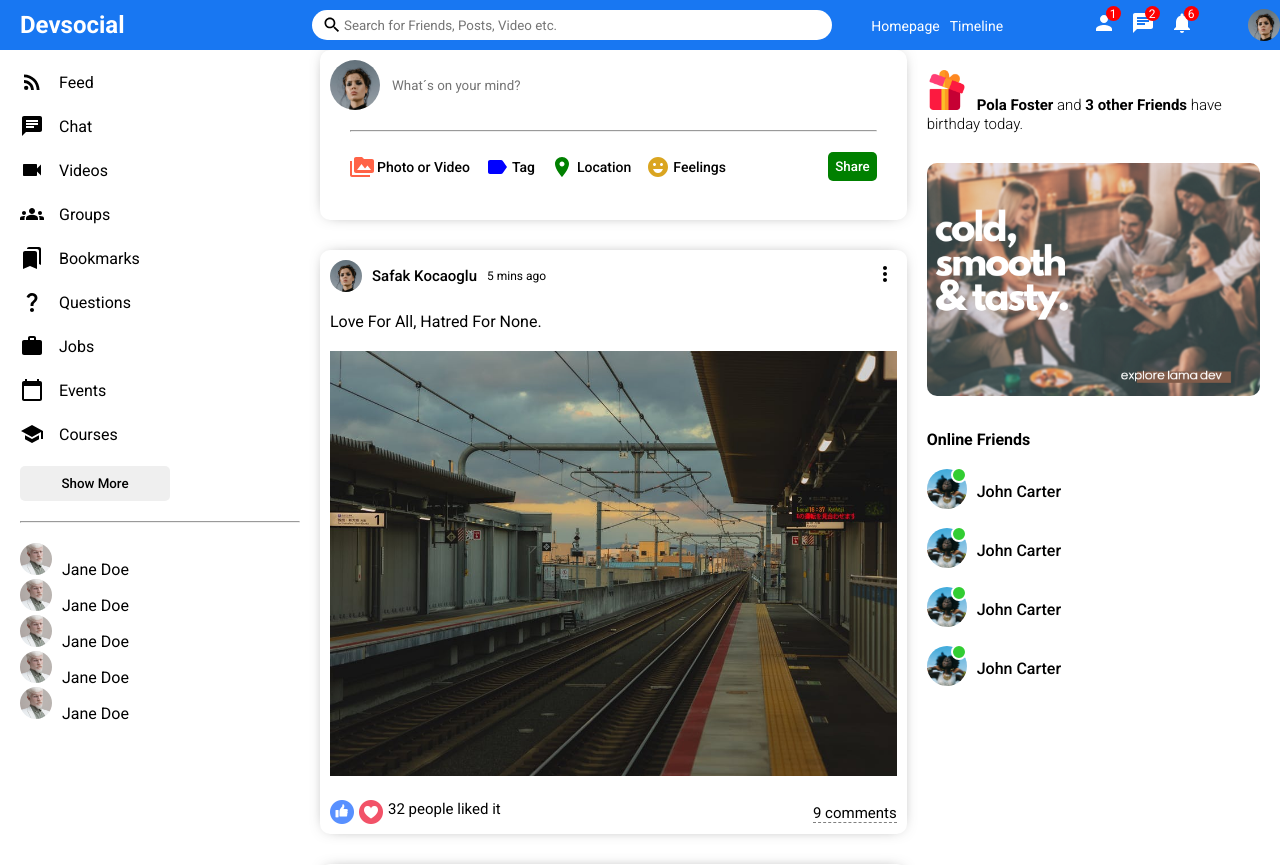
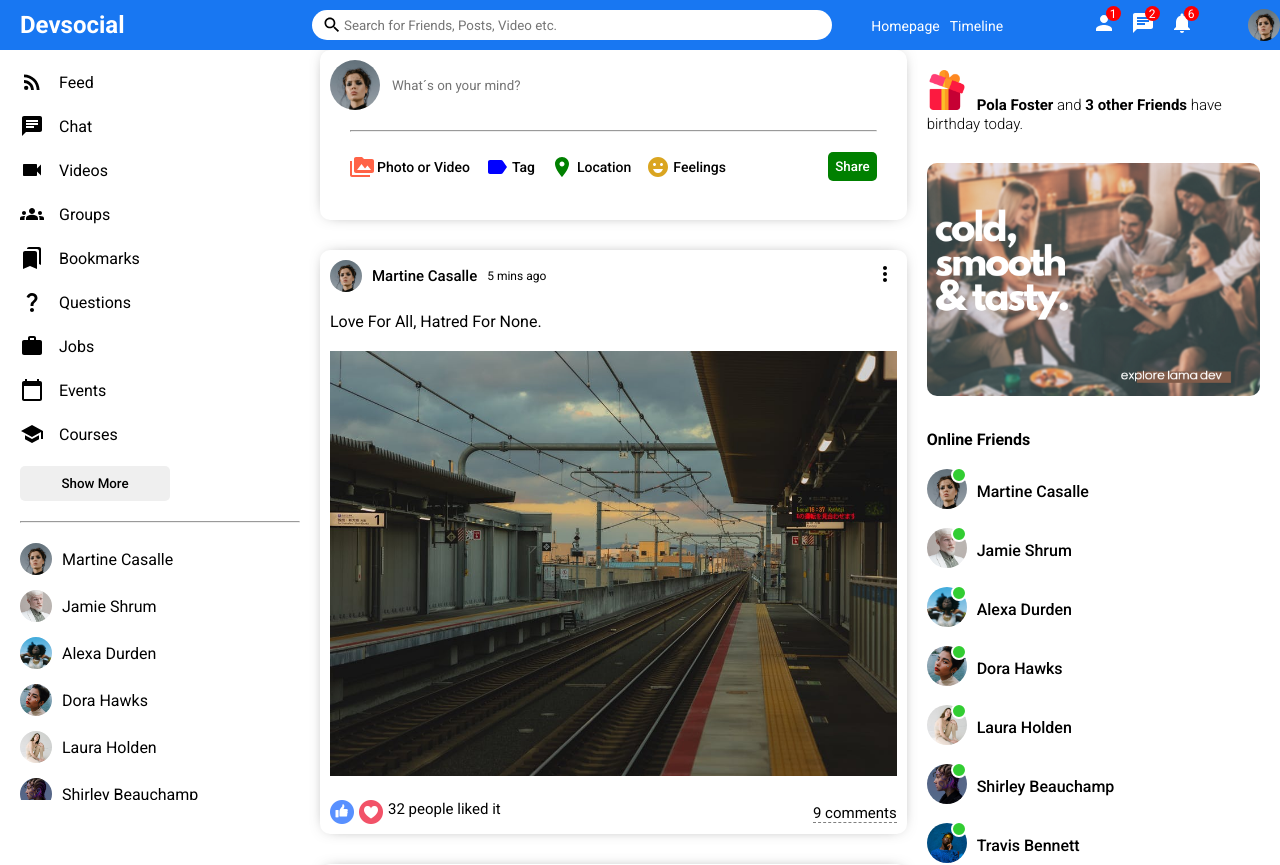
Before and after one commit to h4n5o/react-social, a React (Create React App) app: page / in a window 1280 px wide. Shown: the top 865 px of the page. Built offline with nearby package versions, Linux system fonts and the light colour scheme.

Commit message:
dynamic Data done. next up use state hooks

```diff
--- /dev/null
+++ b/src/components/closeFriend/CloseFriend.jsx
@@ -0,0 +1,10 @@
+import "./closeFriend.css"
+
+export default function CloseFriend({user}) {
+  return (
+    <li className="sidebarFriend">
+        <img className="sidebarFriendImg" src={user.profilePicture} alt=""/>
+        <span className="sidebarFriendName">{user.username}</span>
+    </li>
+  )
+}
--- /dev/null
+++ b/src/components/closeFriend/closeFriend.css
@@ -0,0 +1,12 @@
+.sidebarFriend {
+    display: flex;
+    align-items: center;
+    margin-bottom: 15px;
+}
+.sidebarFriendImg {
+    width: 32px;
+    height: 32px;
+    border-radius: 50%;
+    object-fit: cover;
+    margin-right: 10px;
+}
--- /dev/null
+++ b/src/components/online/Online.jsx
@@ -0,0 +1,13 @@
+import "./online.css";
+
+export default function Online({ user }) {
+  return (
+    <li className="rightbarFriend">
+      <div className="rightbarProfileImgContainer">
+        <img className="rightbarProfileImg" src={user.profilePicture} alt="" />
+        <span className="rightbarOnline"></span>
+      </div>
+      <span className="rightbarUsername">{user.username}</span>
+    </li>
+  );
+}
--- /dev/null
+++ b/src/components/online/online.css
@@ -0,0 +1,28 @@
+.rightbarFriend {
+    display: flex;
+    align-items: center;
+    margin-bottom: 15px;
+}
+.rightbarProfileImgContainer {
+    margin-right: 10px;
+    position: relative;
+}
+.rightbarProfileImg {
+    width: 40px;
+    height: 40px;
+    border-radius: 50%;
+    object-fit: cover;
+}
+.rightbarOnline {
+    width: 12px;
+    height: 12px;
+    border-radius: 50%;
+    background-color: limegreen;
+    position: absolute;
+    top: -2px;
+    right: 0;
+    border: 2px solid white;
+}
+.rightbarUsername {
+    font-weight: 500;
+}
--- a/src/components/rightbar/Rightbar.jsx
+++ b/src/components/rightbar/Rightbar.jsx
@@ -1,4 +1,6 @@
-import "./rightbar.css"
+import "./rightbar.css";
+import { Users } from "../../dummyData";
+import Online from "../online/Online";
 
 export default function Rightbar() {
   return (
@@ -13,36 +15,11 @@ export default function Rightbar() {
         <img className="rightbarAd" src="assets/ad.png" alt="" />
         <h4 className="rightbarTitle">Online Friends</h4>
         <ul className="rightbarFriendList">
-            <li className="rightbarFriend">
-              <div className="rightbarProfileImgContainer">
-                <img className="rightbarProfileImg" src="assets/person/3.jpeg" alt=""/>
-                <span className="rightbarOnline"></span>
-              </div>
-              <span className="rightbarUsername">John Carter</span>
-            </li>
-            <li className="rightbarFriend">
-              <div className="rightbarProfileImgContainer">
-                <img className="rightbarProfileImg" src="assets/person/3.jpeg" alt=""/>
-                <span className="rightbarOnline"></span>
-              </div>
-              <span className="rightbarUsername">John Carter</span>
-            </li>
-            <li className="rightbarFriend">
-              <div className="rightbarProfileImgContainer">
-                <img className="rightbarProfileImg" src="assets/person/3.jpeg" alt=""/>
-                <span className="rightbarOnline"></span>
-              </div>
-              <span className="rightbarUsername">John Carter</span>
-            </li>
-            <li className="rightbarFriend">
-              <div className="rightbarProfileImgContainer">
-                <img className="rightbarProfileImg" src="assets/person/3.jpeg" alt=""/>
-                <span className="rightbarOnline"></span>
-              </div>
-              <span className="rightbarUsername">John Carter</span>
-            </li>
+          {Users.map((u) => (
+            <Online key={u.id} user={u} />
+          ))}
         </ul>
       </div>
     </div>
-  )
+  );
 }
--- a/src/components/sidebar/Sidebar.jsx
+++ b/src/components/sidebar/Sidebar.jsx
@@ -1,5 +1,7 @@
 import "./sidebar.css"
 import { RssFeed, Chat, Videocam, Groups, Bookmarks, QuestionMark, Work, CalendarToday, School} from "@mui/icons-material"
+import { Users } from "../../dummyData";
+import CloseFriend from "../closeFriend/CloseFriend";
 
 export default function Sidebar() {
   return (
@@ -46,28 +48,13 @@ export default function Sidebar() {
           <button className="sidebarButton">Show More</button>
           <hr className="sidebarHr"/>
           <ul className="sidebarFriendList">
-            <li className="sidebarFriend">
-              <img className="sidebarFriendImg" src="/assets/person/2.jpeg" alt=""/>
-              <span className="sidebarFriendName">Jane Doe</span>
-            </li>
-            <li className="sidebarFriend">
-              <img className="sidebarFriendImg" src="/assets/person/2.jpeg" alt=""/>
-              <span className="sidebarFriendName">Jane Doe</span>
-            </li>
-            <li className="sidebarFriend">
-              <img className="sidebarFriendImg" src="/assets/person/2.jpeg" alt=""/>
-              <span className="sidebarFriendName">Jane Doe</span>
-            </li>
-            <li className="sidebarFriend">
-              <img className="sidebarFriendImg" src="/assets/person/2.jpeg" alt=""/>
-              <span className="sidebarFriendName">Jane Doe</span>
-            </li>
-            <li className="sidebarFriend">
-              <img className="sidebarFriendImg" src="/assets/person/2.jpeg" alt=""/>
-              <span className="sidebarFriendName">Jane Doe</span>
-            </li>
+            {Users.map(u=> (
+              <CloseFriend key={u.id} user={u} />
+            ))}
+
+
           </ul>
         </div>
     </div>
-  )
+  );
 }
--- a/src/components/sidebar/sidebar.css
+++ b/src/components/sidebar/sidebar.css
@@ -2,6 +2,8 @@
     flex: 3;
     height: calc(100vh - 50px);
     overflow-y: scroll;
+    position: sticky;
+    top: 50px;
 }
 
 ::-webkit-scrollbar {
@@ -46,7 +48,7 @@
     margin: 0;
     list-style: none;
 }
-.sidebatFriend {
+.sidebarFriend {
     display: flex;
     align-items: center;
     margin-bottom: 15px;
--- a/src/components/topbar/topbar.css
+++ b/src/components/topbar/topbar.css
@@ -6,6 +6,7 @@
     align-items: center;
     position: sticky;
     top: 0;
+    z-index: 999;
 }
 /*TOPBAR LEFT*/
 .topbarLeft {
--- a/src/dummyData.js
+++ b/src/dummyData.js
@@ -2,17 +2,17 @@ export const Users = [
     {
       id:1,
       profilePicture: "assets/person/1.jpeg",
-      username: "Safak Kocaoglu",
+      username: "Martine Casalle",
     },
     {
       id:2,
       profilePicture: "assets/person/2.jpeg",
-      username: "Janell Shrum",
+      username: "Jamie Shrum",
     },
     {
       id:3,
       profilePicture: "assets/person/3.jpeg",
-      username: "Alex Durden",
+      username: "Alexa Durden",
     },
     {
       id:4,
@@ -22,7 +22,7 @@ export const Users = [
     {
       id:5,
       profilePicture: "assets/person/5.jpeg",
-      username: "Thomas Holden",
+      username: "Laura Holden",
     },
     {
       id:6,
@@ -42,12 +42,12 @@ export const Users = [
     {
       id:9,
       profilePicture: "assets/person/9.jpeg",
-      username: "Gary Duty",
+      username: "Grey Duty",
     },
     {
       id:10,
       profilePicture: "assets/person/10.jpeg",
-      username: "Safak Kocaoglu",
+      username: "Hilda Wilkins",
     },
   ];
 
```
Lines whose indentation alone changed are shown as unchanged.
